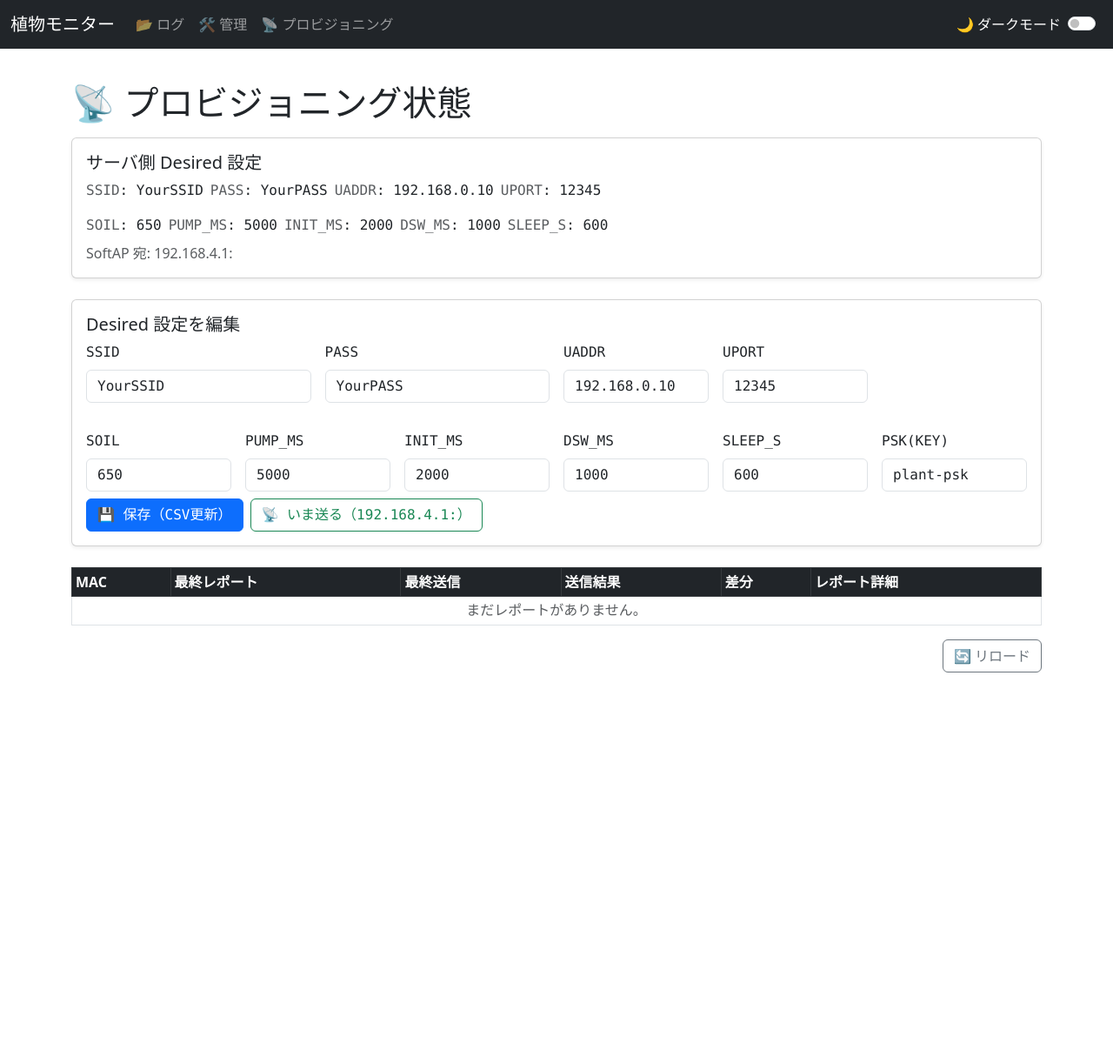
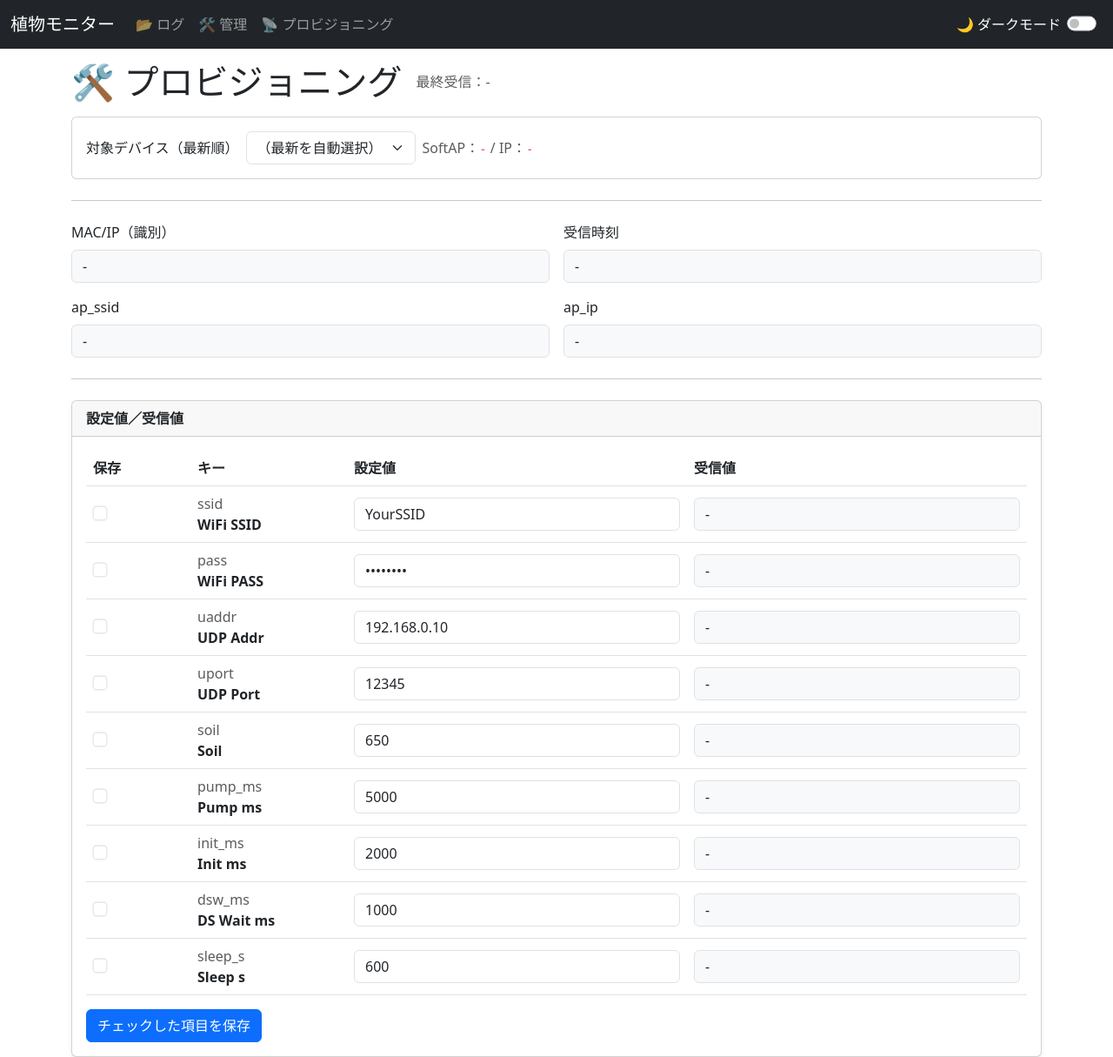
Before and after one commit to hino581/smart_plant_ctrl, a Flask app: page /provisioning in a window 1280 px wide. Shown: the whole page at 87% size. Before the commit the page ends 773 px from the top, so only its background shows below. Run offline with Flask 3, Linux system fonts and the light colour scheme.

Commit message:
ESP側 ・SSID＆MACアドレスを送信する様に変更 ・定数名修正 ・不要な処理削除
Flask側
・プロビジョン機能修正

```diff
--- a/web/app/routes/admin.py
+++ b/web/app/routes/admin.py
@@ -2,7 +2,7 @@ import os, csv, shutil, tempfile
 from datetime import datetime
 from flask import Blueprint, render_template, request, jsonify, redirect, url_for, flash
 from app.config import LOG_DIR
-from app.utils.timeparse import parse_iso as _parse_iso
+from app.utils.parse import time_parse as _time_parse
 
 bp = Blueprint("admin", __name__)
 
@@ -46,8 +46,8 @@ def delete_range():
         flash("必須項目が未入力です。", "warning"); return redirect(url_for("admin.admin"))
 
     try:
-        start_dt = _parse_iso(start_s)
-        end_dt   = _parse_iso(end_s)
+        start_dt = _time_parse(start_s)
+        end_dt   = _time_parse(end_s)
         if end_dt < start_dt: raise ValueError("終了時刻が開始時刻より前です。")
     except Exception as e:
         flash(f"時刻の形式が不正です: {e}", "danger"); return redirect(url_for("admin.admin"))
--- a/web/app/routes/provisioning.py
+++ b/web/app/routes/provisioning.py
@@ -1,6 +1,6 @@
 from datetime import datetime
 from flask import Blueprint, render_template, jsonify, request, redirect, url_for, flash
-from app.config import SOFTAP_IP, CTL_UDP_PORT, CTRL_PORT
+from app.config import SOFTAP_IP, PRV_SND_RCV_UPORT, PRV_SND_RCV_UPORT
 from app.services.provisioning import (
     DESIRED, provision_state, save_desired_to_csv, send_desired_to_softap
 )
@@ -9,30 +9,60 @@ bp = Blueprint("provisioning", __name__)
 
 @bp.route("/provisioning")
 def provisioning():
+    mac_q = request.args.get("mac")
+    target_mac = None
+    latest_ts = -1
+    for mac, st in provision_state.items():
+        ts = st.get("last_report_time") or -1
+        if mac_q and mac == mac_q:
+            target_mac = mac
+            break
+        if ts > latest_ts:
+            latest_ts = ts
+            target_mac = mac
+
+    dev = provision_state.get(target_mac, {}) if target_mac else {}
+    lr = dev.get("last_report", {})
+    last_report_time = dev.get("last_report_time")
+
+    # 表示用
+    device_view = {
+        "mac": lr.get("mac", "-"),
+        "ap_ssid": lr.get("ap_ssid", "-"),
+        "ap_ip": lr.get("ap_ip", "-"),
+        "ssid": lr.get("ssid", "-"),
+        "pass": lr.get("pass", "-"),
+        "uaddr": lr.get("uaddr", lr.get("udpAddr", "-")),
+        "uport": lr.get("uport", lr.get("udpPort", "-")),
+        "soil": lr.get("soil", "-"),
+        "pump_ms": lr.get("pump_ms", "-"),
+        "init_ms": lr.get("init_ms", "-"),
+        "dsw_ms": lr.get("dsw_ms", "-"),
+        "sleep_s": lr.get("sleep_s", "-"),
+        "last_report_time": datetime.fromtimestamp(last_report_time).strftime("%Y-%m-%d %H:%M:%S") if last_report_time else "-",
+    }
+
+    # 端に一覧も出せるよう、簡単なソート済みリスト
     rows = []
     for mac, st in provision_state.items():
-        lr = st.get("last_report", {})
+        t = st.get("last_report_time")
         rows.append({
             "mac": mac,
-            "ssid": lr.get("ssid","-"),
-            "uaddr": lr.get("udpAddr","-"),
-            "udpPort": lr.get("udpPort","-"),
-            "soil": lr.get("soil","-"),
-            "pump_ms": lr.get("pump_ms","-"),
-            "init_ms": lr.get("init_ms","-"),
-            "dsw_ms": lr.get("dsw_ms","-"),
-            "sleep_s": lr.get("sleep_s","-"),
-            "last_report_time": datetime.fromtimestamp(st.get("last_report_time")).strftime("%Y-%m-%d %H:%M:%S") if st.get("last_report_time") else "-",
-            "last_push_time":   datetime.fromtimestamp(st.get("last_push_time")).strftime("%Y-%m-%d %H:%M:%S") if st.get("last_push_time") else "-",
-            "push_ok": st.get("push_ok"),
-            "diff": st.get("diff", {}),
+            "last_report_time": datetime.fromtimestamp(t).strftime("%Y-%m-%d %H:%M:%S") if t else "-",
         })
-    rows.sort(key=lambda r: r["last_report_time"] or 0, reverse=True)
-    return render_template("provisioning.html", rows=rows, desired=DESIRED, CTL_UDP_PORT=CTL_UDP_PORT, ap_ip=SOFTAP_IP)
+    rows.sort(key=lambda r: r["last_report_time"], reverse=True)
+
+    return render_template(
+        "provisioning.html",
+        desired=DESIRED,
+        device=device_view,
+        devices=rows,
+        PRV_SND_RCV_UPORT=PRV_SND_RCV_UPORT
+    )
 
 @bp.route("/api/provisioning")
 def api_provisioning():
-    return jsonify({"desired": DESIRED, "devices": provision_state, "CTL_UDP_PORT": CTL_UDP_PORT, "ap_ip": SOFTAP_IP})
+    return jsonify({"desired": DESIRED, "devices": provision_state, "PRV_SND_RCV_UPORT": PRV_SND_RCV_UPORT, "ap_ip": SOFTAP_IP})
 
 @bp.route("/provisioning/update", methods=["POST"])
 def provisioning_update():
@@ -60,7 +90,39 @@ def provisioning_push():
     ap_ip = request.form.get("ap_ip", SOFTAP_IP)
     ok = send_desired_to_softap(ap_ip)
     if ok:
-        flash(f"SoftAP {ap_ip}:{CTRL_PORT} に送信しました。", "success")
+        flash(f"SoftAP {ap_ip}:{PRV_SND_RCV_UPORT} に送信しました。", "success")
     else:
-        flash(f"SoftAP {ap_ip}:{CTRL_PORT} への送信に失敗しました。", "danger")
+        flash(f"SoftAP {ap_ip}:{PRV_SND_RCV_UPORT} への送信に失敗しました。", "danger")
     return redirect(url_for("provisioning.provisioning"))
+
+@bp.route("/provisioning/save-selected", methods=["POST"])
+def provisioning_save_selected():
+    form = request.form
+    saved = {}
+
+    def pick(key, caster=str):
+        if form.get(f"send_{key}") == "1":
+            val = form.get(key, "")
+            if caster is int and val != "":
+                try:
+                    val = int(val)
+                except Exception:
+                    flash(f"{key} の数値が不正です: {val}", "warning")
+                    return
+            saved[key] = val
+
+    pick("ssid", str)
+    pick("pass", str)
+    pick("uaddr", str)
+    pick("uport", int)
+    pick("soil", int)
+    pick("pump_ms", int)
+    pick("init_ms", int)
+    pick("dsw_ms", int)
+    pick("sleep_s", int)
+
+    for k, v in saved.items():
+        DESIRED[k] = v
+    save_desired_to_csv()
+    flash(f"選択した {len(saved)} 件を保存しました。", "success")
+    return redirect(url_for("provisioning.provisioning"))
--- a/web/app/templates/provisioning.html
+++ b/web/app/templates/provisioning.html
@@ -1,9 +1,10 @@
+<!-- templates/provisioning.html -->
 <!DOCTYPE html>
 <html lang="ja">
 
 <head>
-  <meta charset="UTF-8">
-  <title>📡 プロビジョニング状態</title>
+  <meta charset="utf-8">
+  <title>プロビジョニング | 植物モニター</title>
   <meta name="viewport" content="width=device-width, initial-scale=1">
   <link href="https://cdn.jsdelivr.net/npm/bootstrap@5.3.0/dist/css/bootstrap.min.css" rel="stylesheet">
   <script src="https://cdn.jsdelivr.net/npm/bootstrap@5.3.0/dist/js/bootstrap.bundle.min.js"></script>
@@ -12,172 +13,142 @@
       padding-top: 70px;
     }
 
-    .mono {
-      font-family: ui-monospace, SFMono-Regular, Menlo, Consolas, "Liberation Mono", monospace;
+    .table thead th {
+      white-space: nowrap;
     }
 
-    .badge-dot {
-      display: inline-block;
-      width: .6rem;
-      height: .6rem;
-      border-radius: 50%;
-      margin-right: .4rem;
+    .form-check-input {
+      transform: scale(1.05);
     }
 
-    .diff-badge {
-      font-size: .8rem;
+    .readonly {
+      background-color: var(--bs-tertiary-bg);
     }
 
-    .table-sticky thead th {
-      position: sticky;
-      top: 0;
-      z-index: 1;
+    .w-ctl {
+      width: 120px;
+    }
+
+    .w-key {
+      width: 180px;
     }
   </style>
 </head>
 
 <body>
-  <!-- ヘッダー ナビバー -->
   {% include 'partials/_header.html' %}
-
-  <div class="container py-4">
-    <h1 class="mb-3">📡 プロビジョニング状態</h1>
-
-    <div class="card shadow-sm mb-4">
-      <div class="card-body">
-        <h5 class="card-title mb-2">サーバ側 Desired 設定</h5>
-        <div class="row g-2 mono">
-          <div class="col-auto"><span class="text-muted">SSID</span>: {{ desired.ssid }}</div>
-          <div class="col-auto"><span class="text-muted">PASS</span>: {{ desired.pass }}</div>
-          <div class="col-auto"><span class="text-muted">UADDR</span>: {{ desired.uaddr }}</div>
-          <div class="col-auto"><span class="text-muted">UPORT</span>: {{ desired.uport }}</div>
-          <div class="w-100"></div>
-          <div class="col-auto"><span class="text-muted">SOIL</span>: {{ desired.soil }}</div>
-          <div class="col-auto"><span class="text-muted">PUMP_MS</span>: {{ desired.pump_ms }}</div>
-          <div class="col-auto"><span class="text-muted">INIT_MS</span>: {{ desired.init_ms }}</div>
-          <div class="col-auto"><span class="text-muted">DSW_MS</span>: {{ desired.dsw_ms }}</div>
-          <div class="col-auto"><span class="text-muted">SLEEP_S</span>: {{ desired.sleep_s }}</div>
-        </div>
-        <div class="mt-2 text-muted">SoftAP 宛: {{ ap_ip }}:{{ ctrl_port }}</div>
-      </div>
+  <div class="container">
+    <div class="d-flex align-items-center mb-3">
+      <h1 class="me-3 mb-0">🛠 プロビジョニング</h1>
+      <span class="text-muted">最終受信：{{ device.last_report_time or "-" }}</span>
     </div>
 
-    <!-- ★ Desired 設定の編集フォーム -->
-    <div class="card shadow-sm mb-4">
+    <!-- デバイス選択 -->
+    <div class="card mb-3">
       <div class="card-body">
-        <h5 class="card-title mb-2">Desired 設定を編集</h5>
-        <form method="post" action="{{ url_for('provisioning.provisioning_update') }}" class="row g-3 mono">
-          <div class="col-md-3">
-            <label class="form-label">SSID</label>
-            <input name="ssid" class="form-control" value="{{ desired.ssid }}">
+        <form class="row gy-2 gx-2 align-items-center" method="get" action="/provisioning">
+          <div class="col-auto"><label class="col-form-label">対象デバイス（最新順）</label></div>
+          <div class="col-auto">
+            <select class="form-select" name="mac" onchange="this.form.submit()">
+              {% set current_mac = device.mac or '-' %}
+              <option value="">（最新を自動選択）</option>
+              {% for d in devices %}
+              {% set mac_str = d.mac or '-' %}
+              <option value="{{ mac_str }}" {% if mac_str==current_mac %}selected{% endif %}>
+                {{ mac_str }}（最終: {{ d.last_report_time or '-' }}）
+              </option>
+              {% endfor %}
+            </select>
           </div>
-          <div class="col-md-3">
-            <label class="form-label">PASS</label>
-            <input name="pass" class="form-control" value="{{ desired.pass }}">
-          </div>
-          <div class="col-md-2">
-            <label class="form-label">UADDR</label>
-            <input name="uaddr" class="form-control" value="{{ desired.uaddr }}">
-          </div>
-          <div class="col-md-2">
-            <label class="form-label">UPORT</label>
-            <input name="uport" type="number" class="form-control" value="{{ desired.uport }}">
-          </div>
-          <div class="w-100"></div>
-          <div class="col-md-2">
-            <label class="form-label">SOIL</label>
-            <input name="soil" type="number" class="form-control" value="{{ desired.soil }}">
-          </div>
-          <div class="col-md-2">
-            <label class="form-label">PUMP_MS</label>
-            <input name="pump_ms" type="number" class="form-control" value="{{ desired.pump_ms }}">
-          </div>
-          <div class="col-md-2">
-            <label class="form-label">INIT_MS</label>
-            <input name="init_ms" type="number" class="form-control" value="{{ desired.init_ms }}">
-          </div>
-          <div class="col-md-2">
-            <label class="form-label">DSW_MS</label>
-            <input name="dsw_ms" type="number" class="form-control" value="{{ desired.dsw_ms }}">
-          </div>
-          <div class="col-md-2">
-            <label class="form-label">SLEEP_S</label>
-            <input name="sleep_s" type="number" class="form-control" value="{{ desired.sleep_s }}">
-          </div>
-          <div class="col-md-2">
-            <label class="form-label">PSK(KEY)</label>
-            <input name="key" class="form-control" value="{{ desired.key }}">
-          </div>
-
-          <div class="col-12 d-flex gap-2 mt-2">
-            <button type="submit" class="btn btn-primary">💾 保存（CSV更新）</button>
-            <!-- 手動プッシュ（今すぐSoftAPへ送る） -->
-            <form method="post" action="{{ url_for('provisioning.provisioning_push') }}" class="d-inline">
-              <input type="hidden" name="ap_ip" value="{{ ap_ip }}">
-              <button type="submit" class="btn btn-outline-success">📡 いま送る（{{ ap_ip }}:{{ ctrl_port }}）</button>
-            </form>
+          <div class="col-auto text-muted">
+            SoftAP：<code>{{ device.ap_ssid or '-' }}</code> / IP：<code>{{ device.ap_ip or '-' }}</code>
           </div>
         </form>
       </div>
     </div>
 
-    <div class="table-responsive table-sticky">
-      <table class="table table-sm table-bordered align-middle">
-        <thead class="table-dark">
+    <!-- 右にしかない項目（テーブル下に記載） -->
+    <hr class="my-4">
+    <div class="row g-3">
+      <div class="col-12 col-md-6">
+        <label class="form-label">MAC/IP（識別）</label>
+        <input class="form-control readonly" type="text" value="{{ device.mac or '-' }}" readonly>
+      </div>
+      <div class="col-12 col-md-6">
+        <label class="form-label">受信時刻</label>
+        <input class="form-control readonly" type="text" value="{{ device.last_report_time or '-' }}" readonly>
+      </div>
+      <div class="col-12 col-md-6">
+        <label class="form-label">ap_ssid</label>
+        <input class="form-control readonly" type="text" value="{{ device.ap_ssid or '-' }}" readonly>
+      </div>
+      <div class="col-12 col-md-6">
+        <label class="form-label">ap_ip</label>
+        <input class="form-control readonly" type="text" value="{{ device.ap_ip or '-' }}" readonly>
+      </div>
+    </div>
+    <hr class="my-4">
+
+    <!-- 比較テーブル（左＝保存する値入力／右＝受信値readonly） -->
+    <div class="card shadow-sm">
+      <div class="card-header">
+        <strong>設定値／受信値</strong>
+      </div>
+      <div class="card-body">
+        <form method="post" action="/provisioning/save-selected">
+          <!-- 送信先 ap_ip 表示（保存には使わないが参照のため残す） -->
+          <input type="hidden" name="ap_ip" value="{{ device.ap_ip or '' }}" readonly>
+
+          {% set rows = [
+          ("ssid", "WiFi SSID", desired.get("ssid",""), device.ssid or "-"),
+          ("pass", "WiFi PASS", desired.get("pass",""), device.pass if device.pass is defined else "-"),
+          ("uaddr", "UDP Addr", desired.get("uaddr",""), device.uaddr or "-"),
+          ("uport", "UDP Port", desired.get("uport",""), device.uport or "-"),
+          ("soil", "Soil", desired.get("soil",""), device.soil or "-"),
+          ("pump_ms", "Pump ms", desired.get("pump_ms",""),device.pump_ms or "-"),
+          ("init_ms", "Init ms", desired.get("init_ms",""),device.init_ms or "-"),
+          ("dsw_ms", "DS Wait ms", desired.get("dsw_ms",""), device.dsw_ms or "-"),
+          ("sleep_s", "Sleep s", desired.get("sleep_s",""),device.sleep_s or "-"),
+          ] %}
+
+          <div class="table-responsive">
+            <table class="table align-middle">
+              <thead>
                 <tr>
-            <th>MAC</th>
-            <th>最終レポート</th>
-            <th>最終送信</th>
-            <th>送信結果</th>
-            <th>差分</th>
-            <th>レポート詳細</th>
+                  <th class="w-ctl">保存</th>
+                  <th class="w-key">キー</th>
+                  <th>設定値</th>
+                  <th>受信値</th>
                 </tr>
               </thead>
-        <tbody class="mono">
-          {% for r in rows %}
+              <tbody>
+                {% for key, label, leftVal, rightVal in rows %}
                 <tr>
-            <td>{{ r.mac }}</td>
-            <!-- ★ サーバ側で文字列化済みをそのまま表示 -->
-            <td>{{ r.last_report_time }}</td>
-            <!-- ★ 未設定時は '-'、あればそのまま表示（数値でも文字列でもOK） -->
-            <td>{{ r.last_push_time or '-' }}</td>
                   <td>
-              {% if r.push_ok is sameas true %}
-              <span class="badge bg-success"><span class="badge-dot bg-light"></span>OK</span>
-              {% elif r.push_ok is sameas false %}
-              <span class="badge bg-danger"><span class="badge-dot bg-light"></span>NG</span>
-              {% else %}
-              <span class="badge bg-secondary">-</span>
-              {% endif %}
+                    <div class="form-check">
+                      <input class="form-check-input" type="checkbox" name="send_{{ key }}" id="send_{{ key }}"
+                        value="1">
+                      <label class="form-check-label" for="send_{{ key }}"></label>
+                    </div>
                   </td>
+                  <td><span class="text-muted">{{ key }}</span><br><strong>{{ label }}</strong></td>
                   <td>
-              {% if r.diff and r.diff|length > 0 %}
-              {% for k, v in r.diff.items() %}
-              <span class="badge bg-warning text-dark diff-badge">{{ k }}: {{ v.reported }}→{{ v.desired }}</span>
-              {% endfor %}
-              {% else %}
-              <span class="text-muted">差分なし</span>
-              {% endif %}
+                    <input class="form-control"
+                      type="{{ 'password' if key=='pass' else ('number' if key in ['uport','soil','pump_ms','init_ms','dsw_ms','sleep_s'] else 'text') }}"
+                      name="{{ key }}" value="{{ leftVal }}">
                   </td>
-            <td>
-              <details>
-                <summary>開く</summary>
-                <div>ssid={{ r.ssid }}, uaddr={{ r.uaddr }}, uport={{ r.udpPort }}, soil={{ r.soil }}, pump_ms={{
-                  r.pump_ms }}, init_ms={{ r.init_ms }}, dsw_ms={{ r.dsw_ms }}, sleep_s={{ r.sleep_s }}</div>
-              </details>
-            </td>
-          </tr>
-          {% else %}
-          <tr>
-            <td colspan="6" class="text-center text-muted">まだレポートがありません。</td>
+                  <td><input class="form-control readonly" type="text" value="{{ rightVal }}" readonly></td>
                 </tr>
                 {% endfor %}
               </tbody>
             </table>
           </div>
 
-    <div class="text-end">
-      <a href="{{ url_for('provisioning.provisioning') }}" class="btn btn-outline-secondary">🔄 リロード</a>
+          <div class="d-flex gap-2">
+            <button class="btn btn-primary" type="submit">チェックした項目を保存</button>
+          </div>
+        </form>
+      </div>
     </div>
   </div>
 </body>
--- a/web/run.py
+++ b/web/run.py
@@ -12,5 +12,5 @@ app = create_app()
 if __name__ == "__main__":
     load_desired_from_csv()               # Desired CSVのロード（元処理踏襲）
     start_sensor_threads()                # UDPリスナ & emit_loop 起動
-    start_provisioning_listener()         # CFGリスナ起動
+    start_provisioning_listener()         # PRVリスナ起動
     socketio.run(app, host="0.0.0.0", port=5000)
```
Also changed, not shown: platformio.ini (+6 -1 lines), web/app/config.py (+3 -8 lines), web/app/services/provisioning.py (+18 -17 lines), web/app/services/sensor.py (+5 -4 lines), web/app/utils/parse.py (added, +26 -0 lines), web/app/utils/timeparse.py (deleted, +0 -10 lines), 6 other files. Lines whose indentation alone changed are shown as unchanged.
